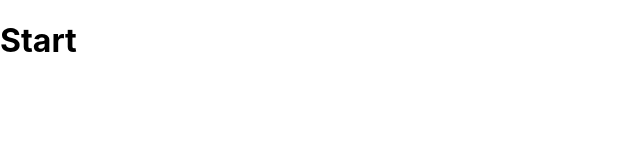
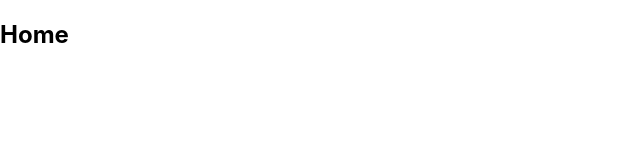
Before and after one commit to ElsonOtake/Covid19, a React (Create React App) app: page / in a window 1280 px wide. Shown: the top 160 px of the page, without its empty margins (0-640 px from the left). Built offline with nearby package versions, Linux system fonts and the light colour scheme; the HTML template or start-up script is replaced by a standard one.

Commit message:
Update Router for components

```diff
--- a/src/App.js
+++ b/src/App.js
@@ -1,10 +1,19 @@
+import React from 'react';
+import { BrowserRouter as Router, Routes, Route } from 'react-router-dom';
+import Home from './components/Home';
+import Details from './components/Details';
 import './App.css';
 
 function App() {
   return (
-    <>
-      <h1>Start</h1>
-    </>
+    <React.StrictMode>
+      <Router>
+        <Routes>
+          <Route path="/" element={<Home />} />
+          <Route path="/details" element={<Details />} />
+        </Routes>
+      </Router>
+    </React.StrictMode>
   );
 }
 
```
